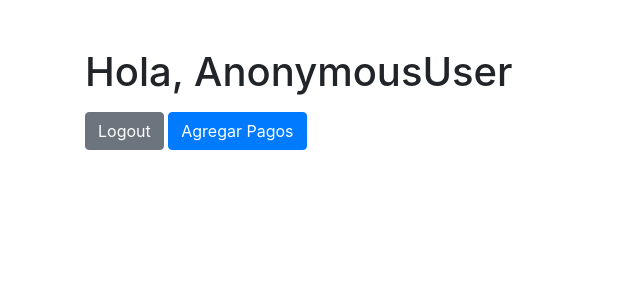
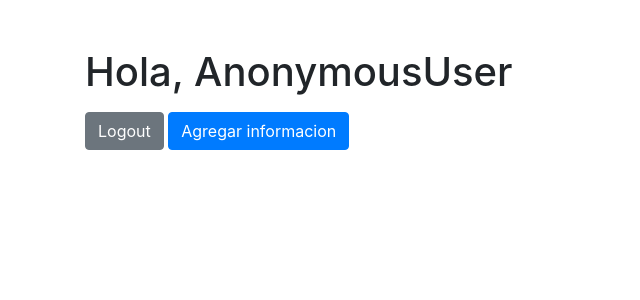
Before and after one commit to juandnn/DjangoSprint2, a Django app: template ofipensiones/templates/login_home.html in a window 1280 px wide. Shown: the top 300 px of the page, without its empty margins (0-640 px from the left). Run offline with Django 3.2, Linux system fonts and the light colour scheme; the template is opened without the code that fills it, so the values that code supplies are empty; some libraries are stand-ins or nearby versions.

Commit message:
corrreccion buggs

```diff
--- a/ofipensiones/accounts/views.py
+++ b/ofipensiones/accounts/views.py
@@ -19,7 +19,7 @@ def register(request):
         form = CreateUserForm(request.POST)
         if form.is_valid():
             form.save()
-            return redirect('login/')
+            return redirect('/accounts/login/')
 
     dicc = {'form':form}
     return render(request, 'register.html', dicc )
--- a/ofipensiones/templates/login_home.html
+++ b/ofipensiones/templates/login_home.html
@@ -12,7 +12,7 @@
         <div class="mt-3">
 
             <a href="{% url 'logout' %}" class="btn btn-secondary">Logout</a>
-            <a href="/admin" class="btn btn-primary">Agregar Pagos</a>
+            <a href="/admin" class="btn btn-primary">Agregar informacion</a>
         </div>
     </div>
     <script src="https://code.jquery.com/jquery-3.5.1.slim.min.js"></script>
```
Also changed, not shown: 1 other file.
